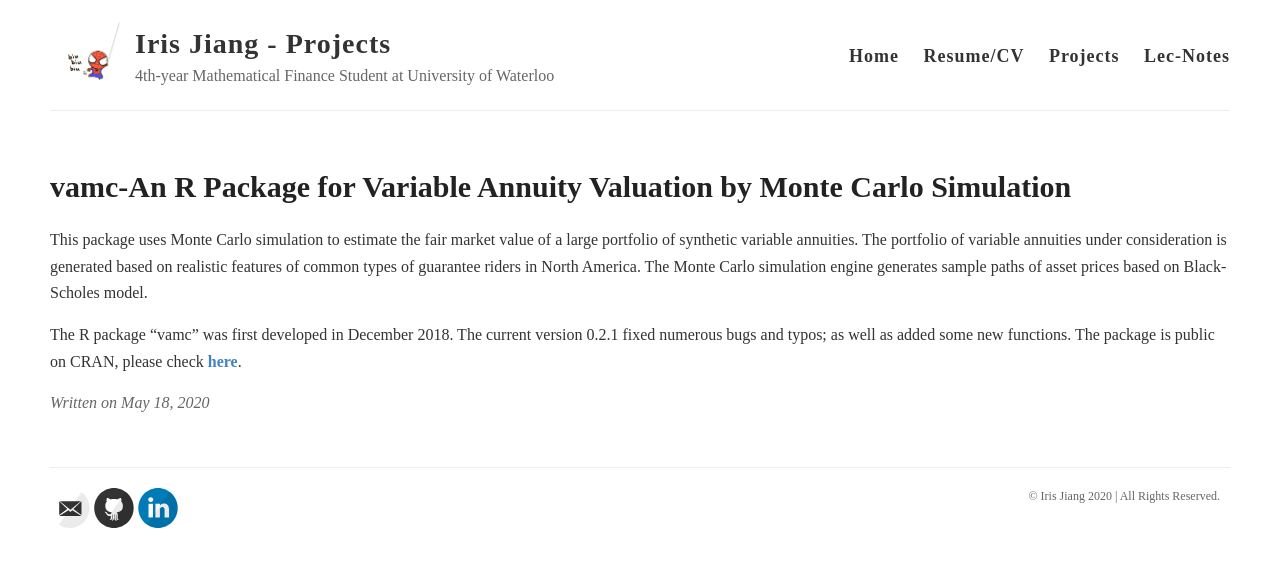
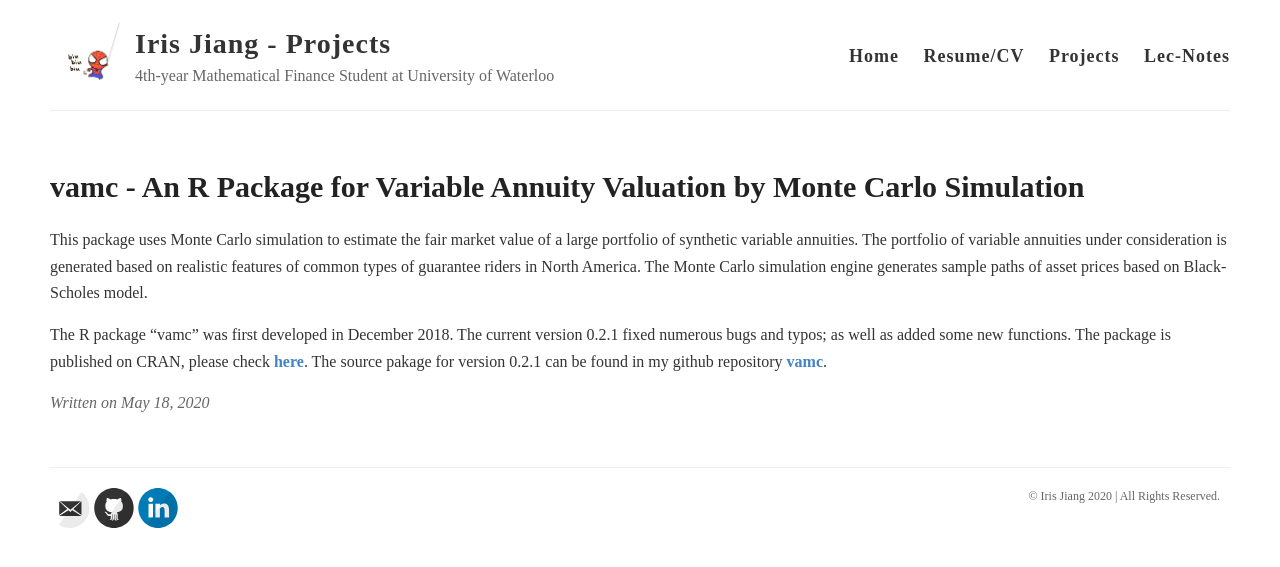
Before and after one commit to my-jiang/my-jiang.github.io, a Jekyll site: the page built from _posts/2020-05-18-vamc.md, in a window 1280 px wide. Shown: the top 567 px of the page. Built offline with Jekyll 4.4.1, drawn with Linux system fonts in a browser that asks for light colours.

Commit message:
Update 2020-05-18-vamc.md

```diff
--- a/_posts/2020-05-18-vamc.md
+++ b/_posts/2020-05-18-vamc.md
@@ -1,10 +1,10 @@
 ---
 layout: post
-title: vamc-An R Package for Variable Annuity Valuation by Monte Carlo Simulation
+title: vamc - An R Package for Variable Annuity Valuation by Monte Carlo Simulation
 permalink: vamc
 
 ---
 
 This package uses Monte Carlo simulation to estimate the fair market value of a large portfolio of synthetic variable annuities. The portfolio of variable annuities under consideration is generated based on realistic features of common types of guarantee riders in North America. The Monte Carlo simulation engine generates sample paths of asset prices based on Black-Scholes model.
 
-The R package "vamc" was first developed in December 2018. The current version 0.2.1 fixed numerous bugs and typos; as well as added some new functions. The package is public on CRAN, please check [here](https://cran.r-project.org/package=vamc).
+The R package "vamc" was first developed in December 2018. The current version 0.2.1 fixed numerous bugs and typos; as well as added some new functions. The package is published on CRAN, please check [here](https://cran.r-project.org/package=vamc). The source pakage for version 0.2.1 can be found in my github repository [vamc](https://github.com/my-jiang/vamc).
```
